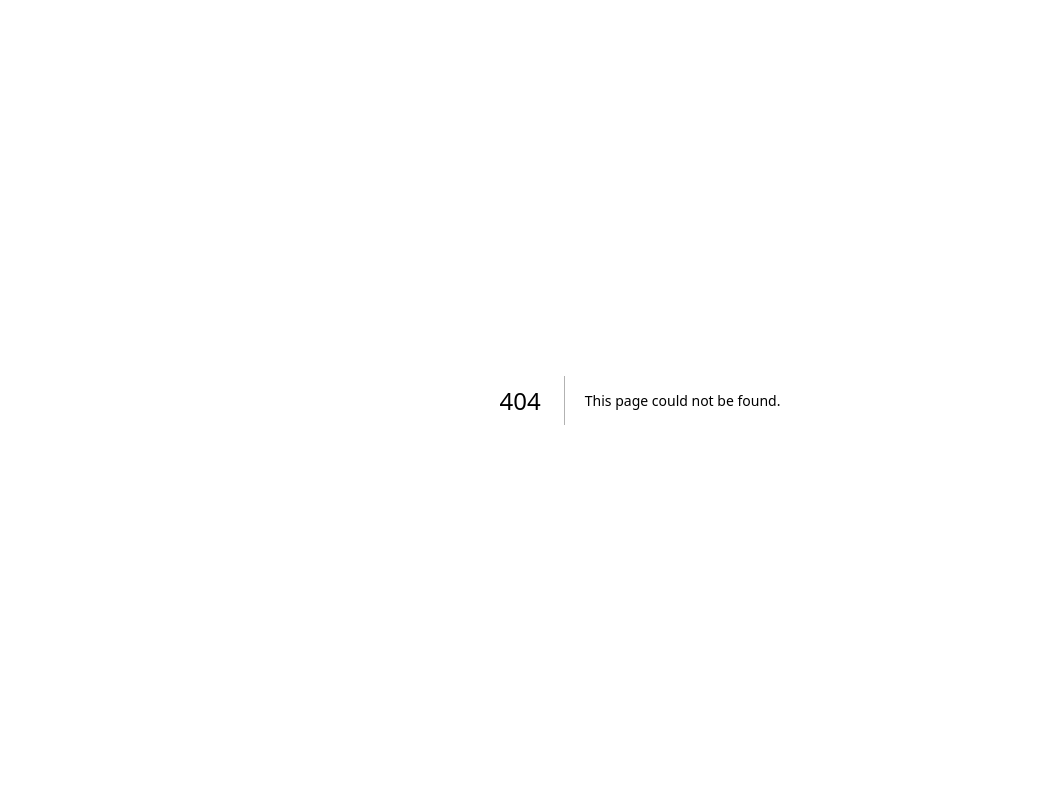
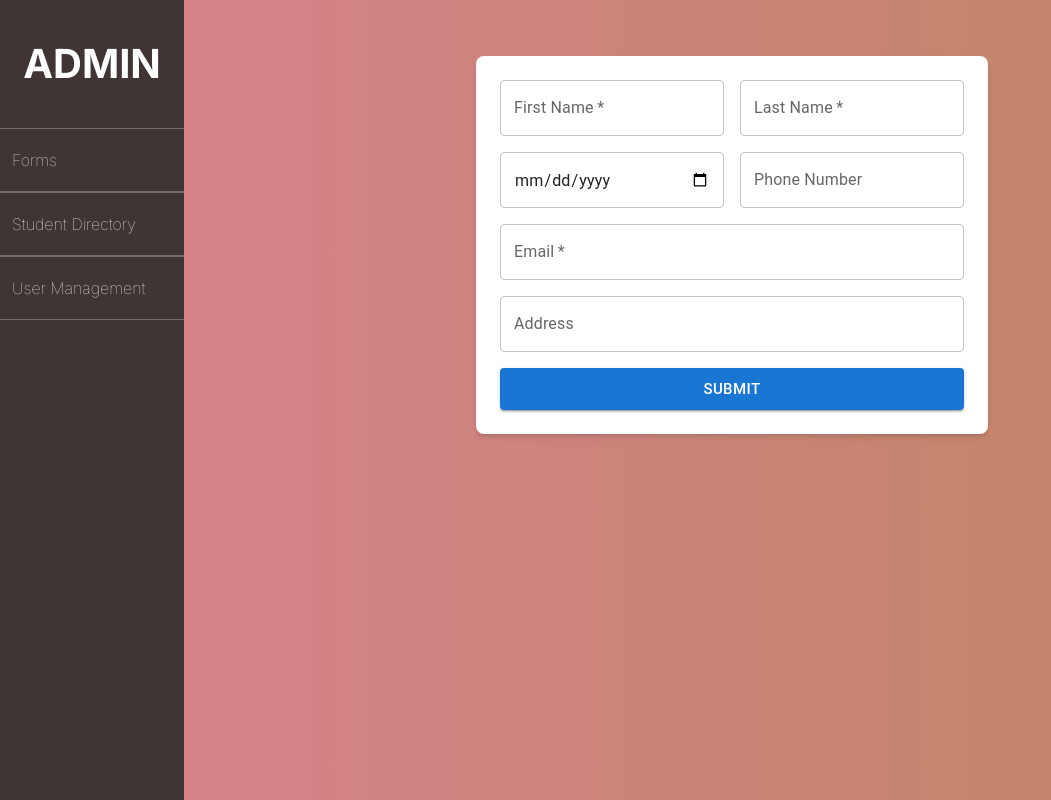
Before and after one commit to SNOWWWWWW4/creating-a-form, a Next.js app: page /pages/LandingPage in a window 1280 px wide. Before the commit this address had no page. Shown: the whole page, without its empty margins (0-1051 px from the left). Built offline with nearby package versions, Linux system fonts and the light colour scheme.

Commit message:
created forms and student directory page

```diff
--- /dev/null
+++ b/src/app/pages/LandingPage/page.tsx
@@ -0,0 +1,19 @@
+import HomeFormComponent from '@/components/landingpageform/HomeFormComponent'
+import NavBarComponent from '@/components/navbar/NavBarComponent'
+import React from 'react'
+
+const LandingPage = () => {
+  return (
+    <div className='bg-gradient-to-r from-[#d9818f] to-[#bf8764] h-screen'>
+      <NavBarComponent/>
+      <div className='mx-4 lg:ms-[210px] lg:me-[26px] pt-14'>
+        <div className='grid justify-center'>
+          <HomeFormComponent/>
+
+        </div>
+      </div>
+    </div>
+  )
+}
+
+export default LandingPage
--- /dev/null
+++ b/src/app/pages/ManagementPage/page.tsx
@@ -0,0 +1,15 @@
+import NavBarComponent from '@/components/navbar/NavBarComponent'
+import React from 'react'
+
+const ManagementPage = () => {
+  return (
+    <div className='bg-gradient-to-r from-[#d9818f] to-[#bf8764] h-screen'>
+      <NavBarComponent/>
+      <div>
+
+      </div>
+    </div>
+  )
+}
+
+export default ManagementPage
--- /dev/null
+++ b/src/app/pages/StudentDirectoryPage/page.tsx
@@ -0,0 +1,32 @@
+import NavBarComponent from '@/components/navbar/NavBarComponent'
+import React from 'react'
+
+const StudentDirectoryPage = () => {
+  return (
+    <div className='bg-gradient-to-r from-[#d9818f] to-[#bf8764] h-screen'>
+      <NavBarComponent/>
+      <div className='mx-4 lg:ms-[210px] lg:me-[26px] pt-14'>
+        <h1 className='text-white text-[35px] font-thin mb-4'>Student Directory</h1>
+        <div className='bg-[#ECD8D1] min-h-[500px] h-auto'>
+          <div className='bg-[#533f41] h-20 grid grid-cols-4 text-white font-thin text-[17px]'>
+            <div className='hover:bg-[#614e4f] cursor-pointer flex items-center justify-center'>
+              First Name A-Z
+            </div>
+            <div className='hover:bg-[#614e4f] cursor-pointer flex items-center justify-center'>
+              First Name Z-A
+            </div>
+            <div className='hover:bg-[#614e4f] cursor-pointer flex items-center justify-center'>
+              Last Name A-Z
+            </div>
+            <div className='hover:bg-[#614e4f] cursor-pointer flex items-center justify-center'>
+              Last Name Z-A
+            </div>
+          </div>
+        </div>
+
+      </div>
+    </div>
+  )
+}
+
+export default StudentDirectoryPage
--- /dev/null
+++ b/src/components/landingpageform/HomeFormComponent.tsx
@@ -0,0 +1,184 @@
+'use client';
+import React, { useEffect, useState } from 'react';
+import useAuth from '@/hooks/useAuth';
+import { Check, Visibility, VisibilityOff } from '@mui/icons-material';
+import {
+  Alert,
+  Button,
+  FormControl,
+  IconButton,
+  InputAdornment,
+  Snackbar,
+  TextField,
+  Typography,
+} from '@mui/material';
+import CheckIcon from '@mui/icons-material/Check';
+import CloseIcon from '@mui/icons-material/Close';
+import { green, red } from '@mui/material/colors';
+
+const HomeFormComponent = () => {
+  const {
+    firstName,
+    setFirstName,
+    firstNameError,
+    lastName,
+    setLastName,
+    lastNameError,
+    email,
+    setEmail,
+    emailError,
+    dob,
+    setDob,
+    dobError,
+    address,
+    setAddress,
+    addressError,
+    phone,
+    setPhone,
+    phoneError,
+    password,
+    setPassword,
+    passwordError,
+    confirmPassword,
+    setConfirmPassword,
+    confirmPasswordError,
+    handleSubmit,
+    passwordStrength,
+    loginSuccess,
+    setLoginSuccess,
+  } = useAuth();
+
+  const handleKeydown = async (e: React.KeyboardEvent<HTMLInputElement>) => {
+    if (e.key === 'Enter') handleSubmit();
+  };
+
+  const [visible, setVisible] = useState(false);
+  const [visibleTwo, setVisibleTwo] = useState(false);
+
+  const [cap, setCap] = useState(false);
+  const [spec, setSpec] = useState(false);
+  const [num, setNum] = useState(false);
+
+  const handleEyeClick = () => setVisible(!visible);
+  const handleEyeClickTwo = () => setVisibleTwo(!visibleTwo);
+
+  const handleClose = (
+    event?: React.SyntheticEvent | Event,
+    reason?: string
+  ) => {
+    if (reason === 'clickaway') {
+      return;
+    }
+    setLoginSuccess(false);
+  };
+
+  const today = new Date().toISOString().split('T')[0];
+
+  const hundredYearsAgo = new Date();
+  hundredYearsAgo.setFullYear(hundredYearsAgo.getFullYear() - 100);
+  const formattedHundredYearsAgo = hundredYearsAgo.toISOString().split('T')[0];
+
+  return (
+    <>
+      <section className='w-full max-w-lg bg-white shadow-md rounded-lg p-2 tablet:p-6 space-y-4'>
+        <FormControl fullWidth>
+          <div className='grid grid-cols-1 lg:grid-cols-2 gap-4'>
+            <TextField
+              label='First Name'
+              variant='outlined'
+              value={firstName}
+              onChange={(e) => setFirstName(e.target.value)}
+              error={!!firstNameError}
+              helperText={firstNameError}
+              onKeyDown={handleKeydown}
+              className='col-span-2 md:col-span-1'
+              required
+            />
+            <TextField
+              label='Last Name'
+              variant='outlined'
+              value={lastName}
+              onChange={(e) => setLastName(e.target.value)}
+              error={!!lastNameError}
+              helperText={lastNameError}
+              onKeyDown={handleKeydown}
+              className='col-span-2 md:col-span-1'
+              required
+            />
+            <TextField
+              variant='outlined'
+              value={dob}
+              onChange={(e) => setDob(e.target.value)}
+              error={!!dobError}
+              helperText={dobError}
+              onKeyDown={handleKeydown}
+              className='col-span-2 md:col-span-1'
+              type='date'
+              InputProps={{
+                inputProps: { min: formattedHundredYearsAgo, max: today },
+              }}
+              required
+            />
+            <TextField
+              label='Phone Number'
+              variant='outlined'
+              value={phone}
+              onChange={(e) => setPhone(e.target.value)}
+              error={!!phoneError}
+              helperText={phoneError}
+              onKeyDown={handleKeydown}
+              className='col-span-2 md:col-span-1'
+            />
+            <TextField
+              label='Email'
+              variant='outlined'
+              value={email}
+              onChange={(e) => setEmail(e.target.value)}
+              error={!!emailError}
+              helperText={emailError}
+              onKeyDown={handleKeydown}
+              className='col-span-2'
+              required
+            />
+            <TextField
+              label='Address'
+              variant='outlined'
+              value={address}
+              onChange={(e) => setAddress(e.target.value)}
+              error={!!addressError}
+              helperText={addressError}
+              onKeyDown={handleKeydown}
+              className='col-span-2'
+            />
+
+            <Button
+              onClick={handleSubmit}
+              variant='contained'
+              size='large'
+              className='col-span-2 justify-center'
+            >
+              Submit
+            </Button>
+          </div>
+        </FormControl>
+      </section>
+      <Snackbar
+        open={loginSuccess}
+        autoHideDuration={3500}
+        onClose={handleClose}
+        anchorOrigin={{ vertical: 'top', horizontal: 'right' }}
+      >
+        <Alert
+          onClose={handleClose}
+          severity='success'
+          variant='filled'
+          sx={{ width: '100%' }}
+        >
+          Successfully Submitted. Loading...
+        </Alert>
+      </Snackbar>
+    </>
+  );
+};
+
+export default HomeFormComponent;
--- /dev/null
+++ b/src/components/navbar/NavBarComponent.tsx
@@ -0,0 +1,42 @@
+'use client'
+
+import { useRouter } from 'next/navigation'
+import React from 'react'
+
+const NavBarComponent = () => {
+
+    const router = useRouter();
+
+  return (
+    <div className='mt-[70px] lg:mt-0 w-full lg:w-[184px] h-[70px] lg:h-[100vh] bg-opacity-90 bg-[#2f2d2b] absolute lg:left-0 bottom-0'>
+        <div className='grid grid-cols-3 text-center lg:grid lg:grid-cols-1 text-white'>
+            <div className='hidden h-32 lg:flex items-center justify-center font-bold text-[40px]'>
+                ADMIN
+            </div>
+            <div
+            onClick={() => {
+                router.push('/pages/LandingPage');
+            }}
+            className='font-thin hover:bg-[#b2b2b2] cursor-pointer h-16 border-y-[#786e6e] lg:border-x-[#786e6e] lg:border-y-[0.15px] border-y-[0.15px] flex items-center justify-center lg:justify-start px-3'>
+                Forms
+            </div>
+            <div
+            onClick={() => {
+                router.push('/pages/StudentDirectoryPage');
+            }}
+            className='font-thin hover:bg-[#b2b2b2] cursor-pointer h-16 border-y-[#786e6e] lg:border-x-[#786e6e] lg:border-y-[0.15px] border-y-[0.15px] flex items-center justify-center lg:justify-start  px-3'>
+                Student Directory
+            </div>
+            <div
+            onClick={() => {
+                router.push('/pages/ManagementPage');
+            }}
+            className='font-thin hover:bg-[#b2b2b2] cursor-pointer h-16 border-y-[#786e6e] lg:border-x-[#786e6e] lg:border-y-[0.15px] border-y-[0.15px] flex items-center justify-center lg:justify-start  px-3'>
+                User Management
+            </div>
+      </div>
+    </div>
+  )
+}
+
+export default NavBarComponent
```
Also changed, not shown: src/app/pages/landing/page.tsx (deleted, +0 -9 lines), src/app/pages/management/page.tsx (deleted, +0 -9 lines), src/app/pages/student/page.tsx (deleted, +0 -9 lines).
